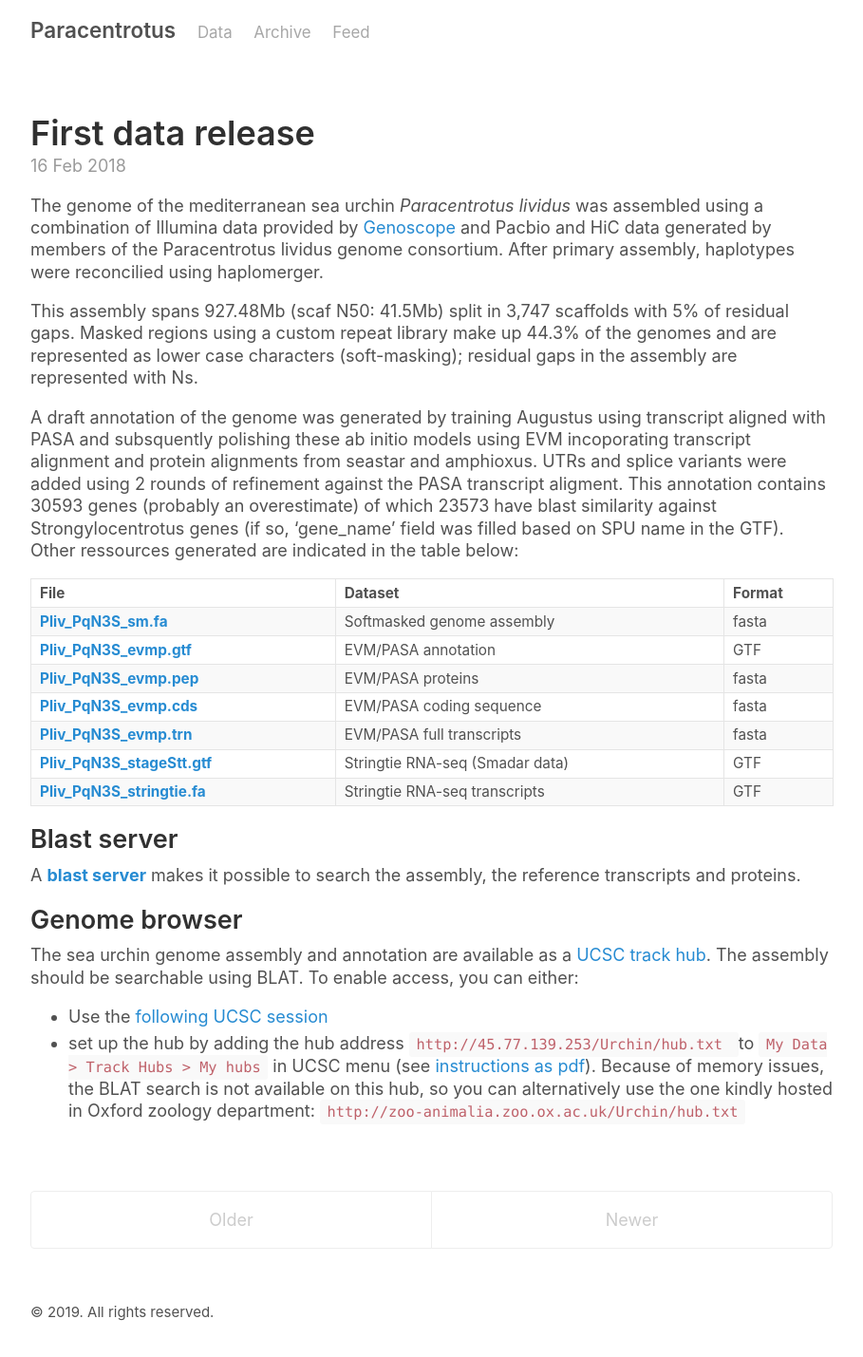
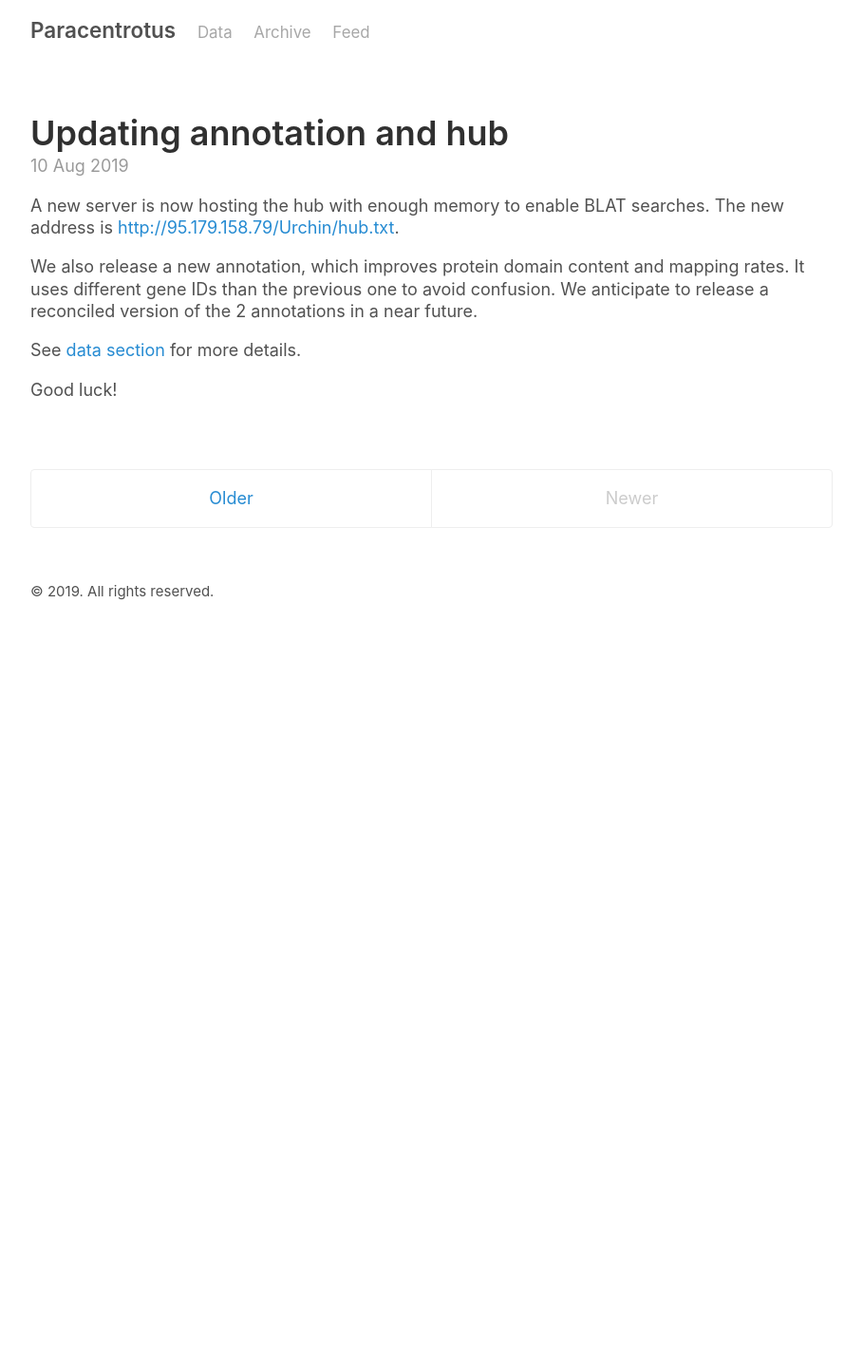
Before and after one commit to paracentrotus/paracentrotus.github.io, a Jekyll site: the page built from index.html, in a window 1280 px wide. Shown: the whole page at 95% size, without its empty margins (185-1094 px from the left). Built offline with Jekyll 4.4.1, drawn with Linux system fonts in a browser that asks for light colours; the list of posts is cut into pages by our own code; after the commit the page ends 900 px from its top, so only the background shows below that.

```diff
--- a/_posts/2018-02-16-data.md
+++ b/_posts/2018-02-16-data.md
@@ -19,16 +19,3 @@ Other ressources generated are indicated in the table below:
 | **[Pliv_PqN3S_evmp.trn](https://www.dropbox.com/s/g5v2ha60e23kptk/Pliv_PqN3S_evmp.trn.gz?dl=1)** | EVM/PASA full transcripts | fasta |
 | **[Pliv_PqN3S_stageStt.gtf](https://www.dropbox.com/s/op02lw4p1pneq19/Pliv_PqN3S_stageStt.gtf.gz?dl=1)** | Stringtie RNA-seq (Smadar data) | GTF |
 | **[Pliv_PqN3S_stringtie.fa](https://www.dropbox.com/s/dglfkjd8snfs7c1/Pliv_PqN3S_stringtie.fa.gz?dl=1)** | Stringtie RNA-seq transcripts | GTF |
-
-
-
-## Blast server
-
-A **[blast server](http://45.77.139.253:4567/)** makes it possible to search the assembly, the reference transcripts and proteins.
-
-## Genome browser
-
-The sea urchin genome assembly and annotation are available as a [UCSC track hub](https://genome.ucsc.edu/goldenPath/help/hgTrackHubHelp.html). The assembly should be searchable using BLAT. To enable access, you can either:
-
-- Use the [following UCSC session](http://genome-euro.ucsc.edu/cgi-bin/hgTracks?hgS_doOtherUser=submit&hgS_otherUserName=fmarletaz&hgS_otherUserSessionName=hub_16138_Pliv_PqN3S)
-- set up the hub by adding the hub address `http://45.77.139.253/Urchin/hub.txt ` to `My Data > Track Hubs > My hubs` in UCSC menu (see [instructions as pdf](https://www.dropbox.com/s/oqk7e1kh8ch7ezq/hub.pdf?dl=0)). Because of memory issues, the BLAT search is not available on this hub, so you can alternatively use the one kindly hosted in Oxford zoology department: `http://zoo-animalia.zoo.ox.ac.uk/Urchin/hub.txt`
--- /dev/null
+++ b/_posts/2019-08-10-update.md
@@ -0,0 +1,12 @@
+---
+layout: post
+title: Updating annotation and hub
+---
+
+A new server is now hosting the hub with enough memory to enable BLAT searches. The new address is [http://95.179.158.79/Urchin/hub.txt](http://95.179.158.79/Urchin/hub.txt).
+
+We also release a new annotation, which improves protein domain content and mapping rates. It uses different gene IDs than the previous one to avoid confusion. We anticipate to release a reconciled version of the 2 annotations in a near future.
+
+See [data section](http://paracentrotus.github.io/Data/) for more details.
+
+Good luck!
```
Also changed, not shown: 1 other file.
